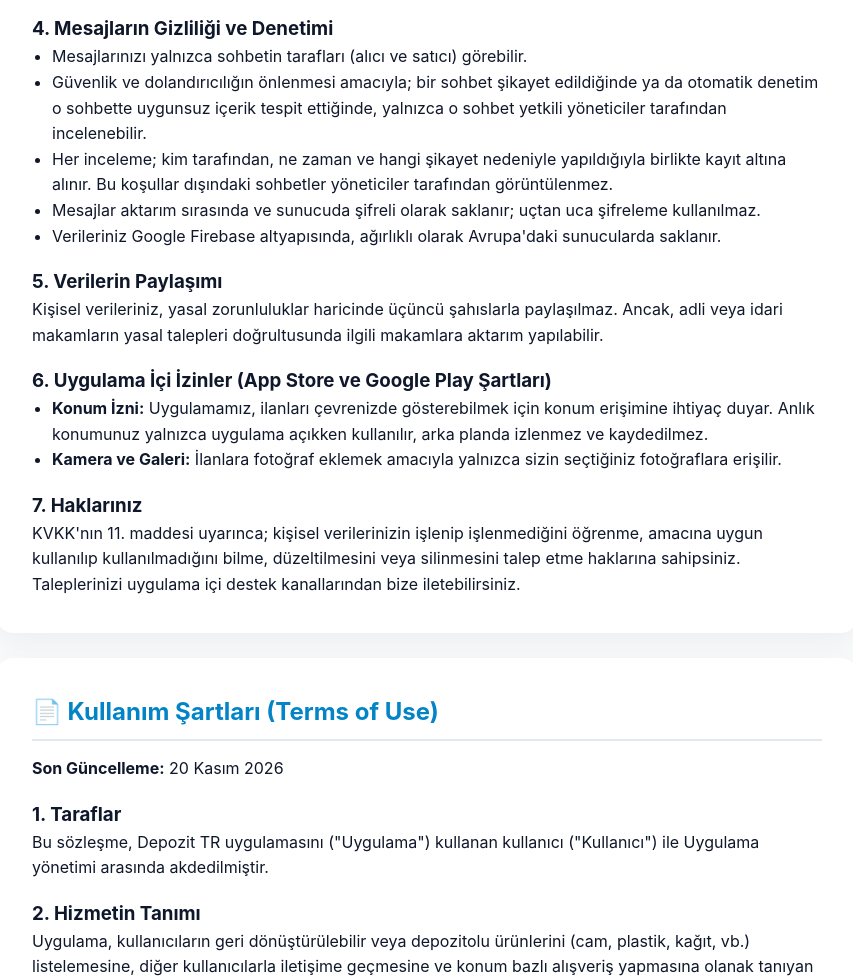
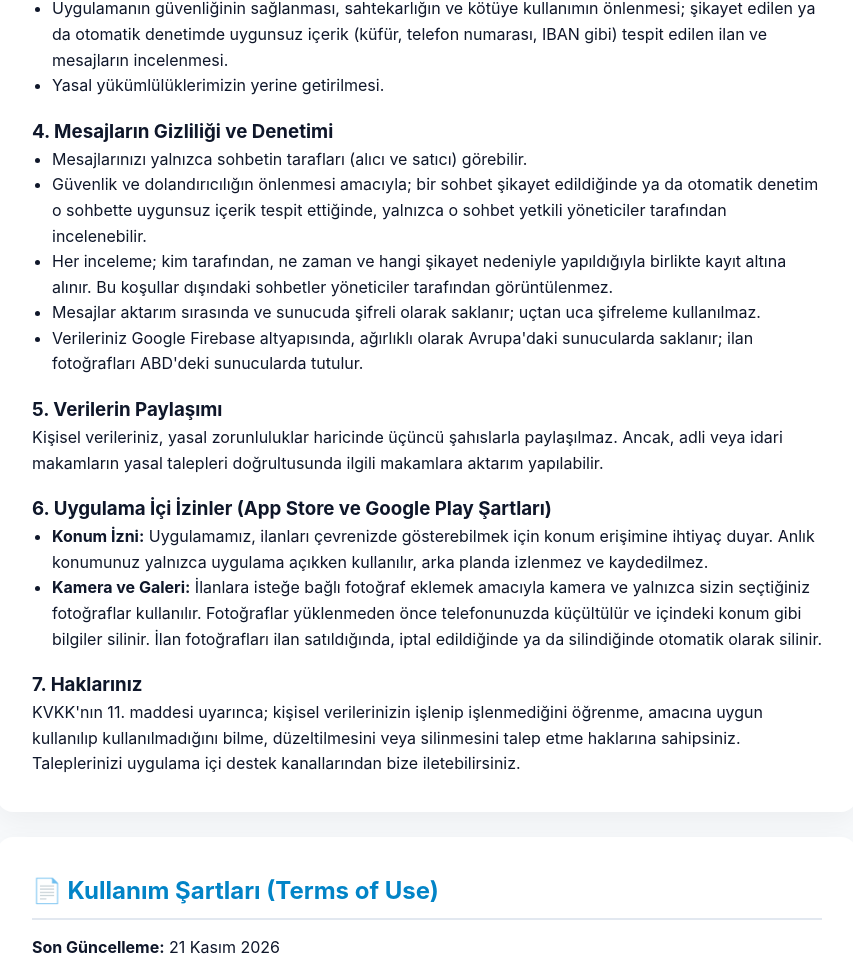
Before and after one commit to DepozitTR/DepozitTR, a plain HTML site: page index.html in a window 1280 px wide. Shown: the part 1832-2808 px from the top of the page, without its empty margins (213-1066 px from the left). Drawn offline with Linux system fonts and the light colour scheme.

Commit message:
Add files via upload

```diff
--- a/index.html
+++ b/index.html
@@ -139,7 +139,7 @@
         <!-- Gizlilik Politikası ve KVKK Aydınlatma Metni (Privacy Policy) -->
 <div class="card" id="gizlilik">
 <h2>🔒 Gizlilik Politikası ve KVKK Aydınlatma Metni (Privacy Policy)</h2>
-<p><strong>Son Güncelleme:</strong> 20 Kasım 2026</p>
+<p><strong>Son Güncelleme:</strong> 21 Kasım 2026</p>
 
     <h3 style="margin-top:18px">1. Veri Sorumlusu</h3>
     <p>Depozit TR ("Uygulama", "Biz", "Şirket"), kullanıcılarının gizliliğine ve kişisel verilerinin korunmasına büyük önem vermektedir. 6698 sayılı Kişisel Verilerin Korunması Kanunu ("KVKK") uyarınca veri sorumlusu sıfatıyla hareket etmekteyiz.</p>
@@ -152,6 +152,7 @@
         <li><strong>Konum Bilgileri:</strong> İlanları harita üzerinde görebilmeniz ve ekleyebilmeniz için (yalnızca izin verdiğiniz takdirde) anlık konum verileriniz. İlan verirken seçtiğiniz konum ilanla birlikte saklanır ve haritada gösterilir.</li>
         <li><strong>İlan ve Mesajlaşma İçerikleri:</strong> Verdiğiniz ilanlar ile uygulama içinde diğer kullanıcılarla yazıştığınız mesajlar.</li>
         <li><strong>Kullanım ve İşlem Güvenliği Bilgileri:</strong> Uygulamayı en son kullandığınız zaman, giriş yönteminiz (e-posta, Google, Apple), cihaz türünüz, işletim sistemi ve IP adresi.</li>
+        <li><strong>Uygulama Kullanım İstatistikleri ve Hata Raporları:</strong> Uygulamanın hangi özelliklerinin kullanıldığına dair istatistikler (ör. ilan verildi, sohbet başlatıldı) ve uygulama çöktüğünde oluşan hata raporları (Google Firebase Analytics ve Crashlytics). Bu bilgiler adınız, e-postanız, telefonunuz ya da reklam kimliğinizle ilişkilendirilmez ve reklam amacıyla kullanılmaz; uygulamayı iyileştirmek için kullanılır.</li>
     </ul>
 
     <h3 style="margin-top:18px">3. Kişisel Verilerin İşlenme Amacı</h3>
@@ -169,7 +170,7 @@
         <li>Güvenlik ve dolandırıcılığın önlenmesi amacıyla; bir sohbet şikayet edildiğinde ya da otomatik denetim o sohbette uygunsuz içerik tespit ettiğinde, yalnızca o sohbet yetkili yöneticiler tarafından incelenebilir.</li>
         <li>Her inceleme; kim tarafından, ne zaman ve hangi şikayet nedeniyle yapıldığıyla birlikte kayıt altına alınır. Bu koşullar dışındaki sohbetler yöneticiler tarafından görüntülenmez.</li>
         <li>Mesajlar aktarım sırasında ve sunucuda şifreli olarak saklanır; uçtan uca şifreleme kullanılmaz.</li>
-        <li>Verileriniz Google Firebase altyapısında, ağırlıklı olarak Avrupa'daki sunucularda saklanır.</li>
+        <li>Verileriniz Google Firebase altyapısında, ağırlıklı olarak Avrupa'daki sunucularda saklanır; ilan fotoğrafları ABD'deki sunucularda tutulur.</li>
     </ul>
 
     <h3 style="margin-top:18px">5. Verilerin Paylaşımı</h3>
@@ -178,7 +179,7 @@
     <h3 style="margin-top:18px">6. Uygulama İçi İzinler (App Store ve Google Play Şartları)</h3>
     <ul style="margin-left:20px">
         <li><strong>Konum İzni:</strong> Uygulamamız, ilanları çevrenizde gösterebilmek için konum erişimine ihtiyaç duyar. Anlık konumunuz yalnızca uygulama açıkken kullanılır, arka planda izlenmez ve kaydedilmez.</li>
-        <li><strong>Kamera ve Galeri:</strong> İlanlara fotoğraf eklemek amacıyla yalnızca sizin seçtiğiniz fotoğraflara erişilir.</li>
+        <li><strong>Kamera ve Galeri:</strong> İlanlara isteğe bağlı fotoğraf eklemek amacıyla kamera ve yalnızca sizin seçtiğiniz fotoğraflar kullanılır. Fotoğraflar yüklenmeden önce telefonunuzda küçültülür ve içindeki konum gibi bilgiler silinir. İlan fotoğrafları ilan satıldığında, iptal edildiğinde ya da silindiğinde otomatik olarak silinir.</li>
     </ul>
 
     <h3 style="margin-top:18px">7. Haklarınız</h3>
@@ -188,7 +189,7 @@
 <!-- Kullanım Şartları (Terms of Use) -->
 <div class="card" id="kullanim-sartlari">
 <h2>📄 Kullanım Şartları (Terms of Use)</h2>
-<p><strong>Son Güncelleme:</strong> 20 Kasım 2026</p>
+<p><strong>Son Güncelleme:</strong> 21 Kasım 2026</p>
 
     <h3 style="margin-top:18px">1. Taraflar</h3>
     <p>Bu sözleşme, Depozit TR uygulamasını ("Uygulama") kullanan kullanıcı ("Kullanıcı") ile Uygulama yönetimi arasında akdedilmiştir.</p>
```
